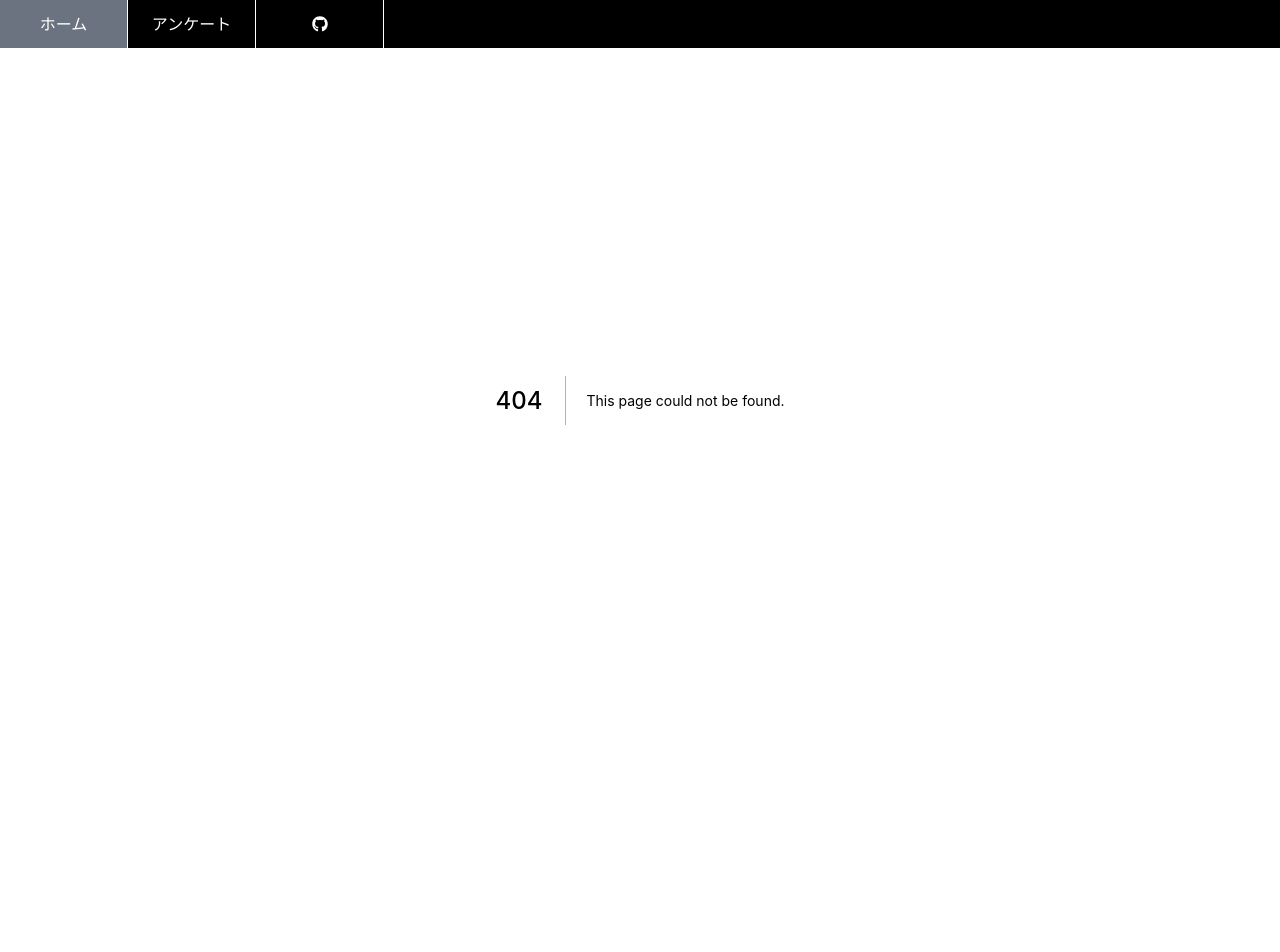
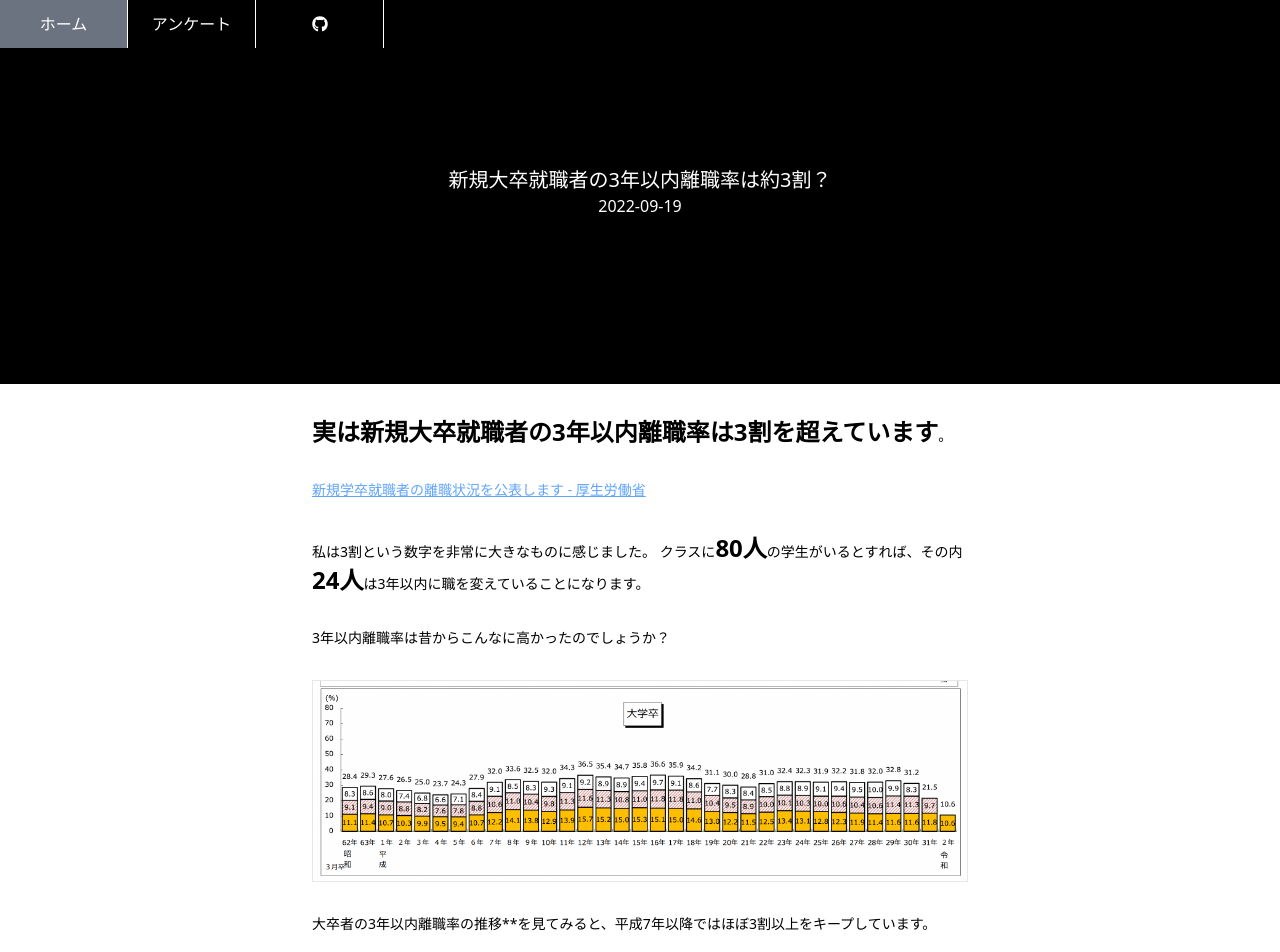
Before and after one commit to s-uei/early-retirement-checker, a Next.js app: page /column in a window 1280 px wide. Before the commit this address had no page. Shown: the top 952 px of the page. Before the commit the page ends 800 px from the top, so only its background shows below. Built offline with nearby package versions, Linux system fonts and the light colour scheme.

Commit message:
コラム追加

```diff
--- a/package.json
+++ b/package.json
@@ -11,6 +11,7 @@
   },
   "dependencies": {
     "clsx": "^1.2.1",
+    "marked": "^4.1.0",
     "next": "^12.3.0",
     "normal-distribution": "^1.1.1",
     "react": "18.2.0",
@@ -19,6 +20,7 @@
     "react-icons": "^4.4.0"
   },
   "devDependencies": {
+    "@types/marked": "^4.0.7",
     "@types/node": "18.0.0",
     "@types/react": "18.0.14",
     "@types/react-dom": "18.0.5",
--- /dev/null
+++ b/pages/column.tsx
@@ -0,0 +1,51 @@
+import React from "react";
+import Head from "next/head";
+import Hero from "../components/Hero";
+import Container from "../components/Container";
+import { marked } from "marked";
+
+const articleHtml = marked.parse(`
+**実は新規大卒就職者の3年以内離職率は3割を超えています**。
+
+[新規学卒就職者の離職状況を公表します - 厚生労働省](https://www.mhlw.go.jp/stf/houdou/0000177553_00004.html)
+
+私は3割という数字を非常に大きなものに感じました。
+クラスに**80人**の学生がいるとすれば、その内**24人**は3年以内に職を変えていることになります。
+
+3年以内離職率は昔からこんなに高かったのでしょうか？
+
+![大卒者の3年以内離職率の推移](/img/retire_timeline.png)
+
+大卒者の3年以内離職率の推移**を見てみると、平成7年以降ではほぼ3割以上をキープしています。
+
+平成21年のみ3割を下回っています。実は平成21年は**リーマンショック**の影響が大きく景気に現れた年でした。
+社会情勢への不安から離職を躊躇した人が多かったのかもしれません。**新型コロナ**による影響も同様に見られて今年は久しぶりに低下したみたいです。
+
+反対に離職率が36.5と2番目に高い値になっている平成12年は、いわゆる**就職氷河期**でした。大卒者の有効求人倍率が初めて1を下回った年でもあります。
+
+このように見ると単に離職といっても色々あるので**離職率が高い低いによって一喜一憂する必要はありません**。
+
+自分の就職先の離職状況を知り、３年以内離職というリスクに対して**リスクマネジメント**を行うことが大切だと思います。
+`);
+
+function ColumnPage() {
+  return (
+    <>
+      <Head>
+        <title>コラム</title>
+      </Head>
+      <Hero>
+        <h1 className="text-xl">新規大卒就職者の3年以内離職率は約3割？</h1>
+        <span>2022-09-19</span>
+      </Hero>
+      <Container>
+        <article
+          className="markdown py-8"
+          dangerouslySetInnerHTML={{ __html: articleHtml }}
+        ></article>
+      </Container>
+    </>
+  );
+}
+
+export default ColumnPage;
--- a/pages/result.tsx
+++ b/pages/result.tsx
@@ -5,6 +5,7 @@ import Sharebar from "../components/Sharebar";
 import clsx from "clsx";
 import Head from "next/head";
 import Image from "next/image";
+import Link from "next/link";
 
 function ResultPage() {
   const [isComputing, finishComputing] = useReducer((b) => false, true);
@@ -84,6 +85,11 @@ function ResultPage() {
         url={urlForShare}
         message={`私の早期離職確率は${Math.floor(p * 100)}%でした。`}
       />
+      <Link href="/column">
+        <a className="underline text-blue-400">
+          コラム：新規大卒就職者の3年以内離職率は約3割？
+        </a>
+      </Link>
     </div>
   );
 }
--- a/styles/globals.css
+++ b/styles/globals.css
@@ -1,6 +1,21 @@
 @tailwind base;
 @tailwind components;
 @tailwind utilities;
+
+@layer base {
+  .markdown p {
+    @apply mb-8 text-sm;
+  }
+  .markdown a {
+    @apply text-blue-400 underline;
+  }
+  .markdown strong {
+    @apply text-2xl;
+  }
+  .markdown img {
+    @apply border;
+  }
+}
 
 @layer components {
   .input-range {
```
Also changed, not shown: public/img/retire_timeline.png (added), 1 other file (tests, documents, lock files or other folders).
